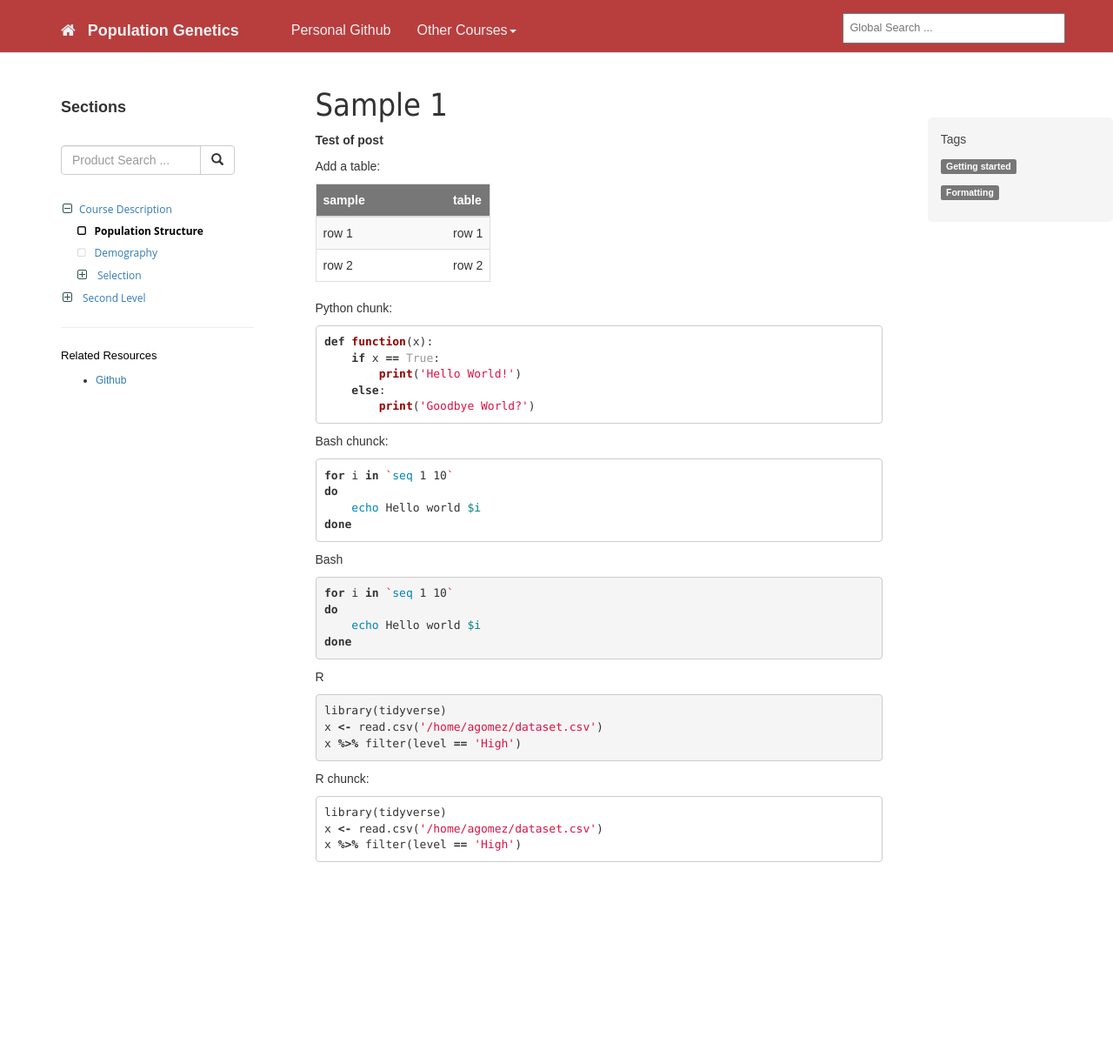
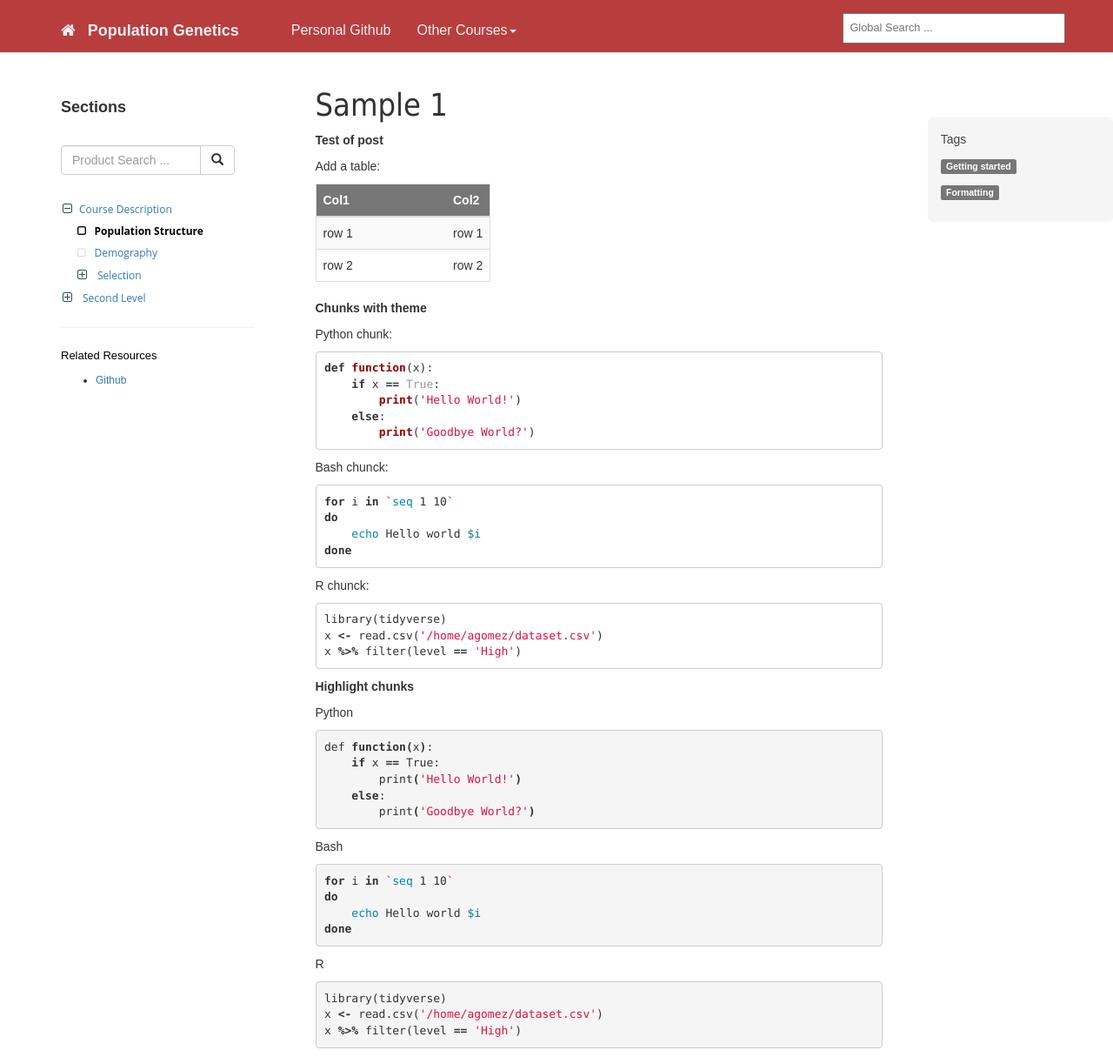
Before and after one commit to adriangeerre/popgen.github.io, a Jekyll site: the page built from _docs/generic/sample1.md, in a window 1280 px wide and 1215 px high. Shown: the whole window at 87% size. Built offline with Jekyll 4.4.1, drawn with Linux system fonts in a browser that asks for light colours.

Commit message:
Population genetics

````diff
--- a/_docs/generic/sample1.md
+++ b/_docs/generic/sample1.md
@@ -10,10 +10,12 @@ product: Generic
 
 Add a table:
 
-| sample | table |
+| Col1 | Col2 |
 |----|-----|
 | row 1 | row 1 |
-| row 2 | row 2|
+| row 2 | row 2 |
+
+<p><strong>Chunks with theme</strong></p>
 
 Python chunk:
 
@@ -34,6 +36,25 @@ do
 done
 ```
 
+R chunck:
+
+```r
+library(tidyverse)
+x <- read.csv('/home/agomez/dataset.csv')
+x %>% filter(level == 'High')
+```
+<p><strong>Highlight chunks</strong></p>
+
+<p>Python</p>
+{% highlight bash %}
+def function(x):
+    if x == True:
+        print('Hello World!')
+    else:
+	print('Goodbye World?')
+{% endhighlight %}
+
+
 <p>Bash</p>
 {% highlight bash %}
 for i in `seq 1 10`
@@ -48,12 +69,3 @@ library(tidyverse)
 x <- read.csv('/home/agomez/dataset.csv')
 x %>% filter(level == 'High')
 {% endhighlight %}
-
-
-R chunck:
-
-```r
-library(tidyverse)
-x <- read.csv('/home/agomez/dataset.csv')
-x %>% filter(level == 'High')
-```
````
